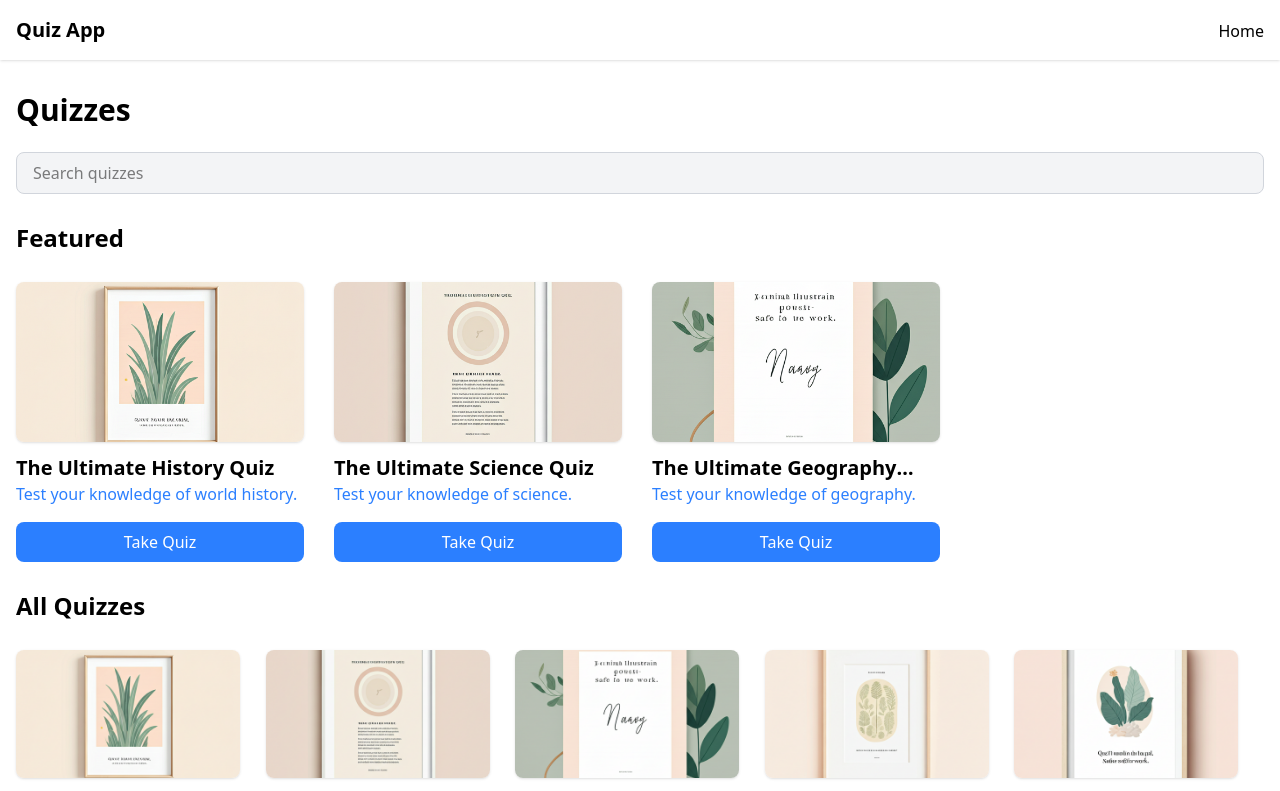
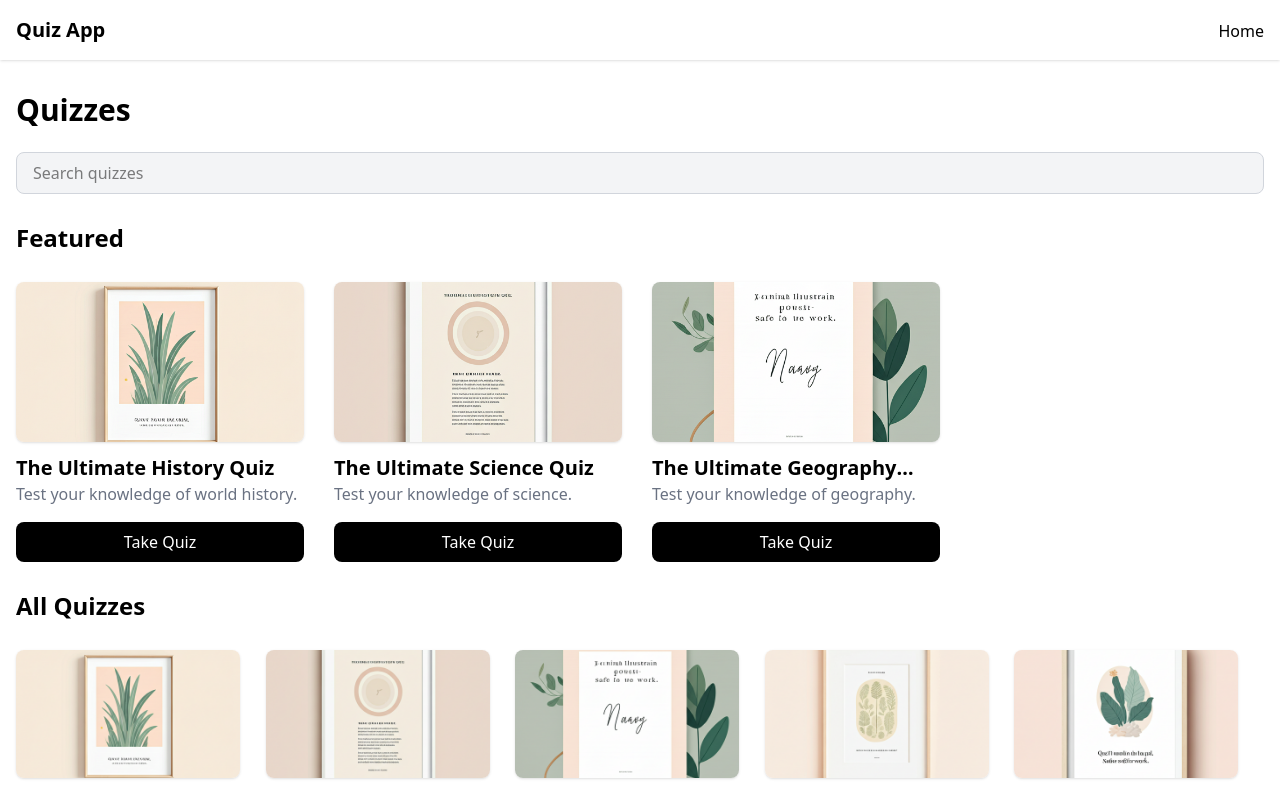
Before and after one commit to MMansyy/quiz-app, a React (Vite) app: page / in a window 1280 px wide. Shown: the top 791 px of the page. Built offline with nearby package versions, Linux system fonts and the light colour scheme.

Commit message:
Update QuizCard.tsx

```diff
--- a/src/components/QuizCard/QuizCard.tsx
+++ b/src/components/QuizCard/QuizCard.tsx
@@ -40,9 +40,9 @@ export default function QuizCard({ quiz, size }: { quiz: Quiz, size: 'small' | '
             />
             <div className="mt-3">
                 <h3 className='text-xl font-bold line-clamp-1'>{quiz.quizTitle}</h3>
-                <p className='text-blue-500'>{quiz.quizDesc}</p>
+                <p className='text-gray-500'>{quiz.quizDesc}</p>
                 <div className="mt-4">
-                    <Link to={`/quiz/${quiz.quizId}`} className='w-full block text-center bg-blue-500 text-white px-4 py-2 rounded-lg hover:bg-blue-600 transition-colors cursor-pointer'>
+                    <Link to={`/quiz/${quiz.quizId}`} className='w-full block text-center bg-black text-white px-4 py-2 rounded-lg hover:bg-blue-600 transition-colors cursor-pointer'>
                         Take Quiz
                     </Link>
                 </div>
```
